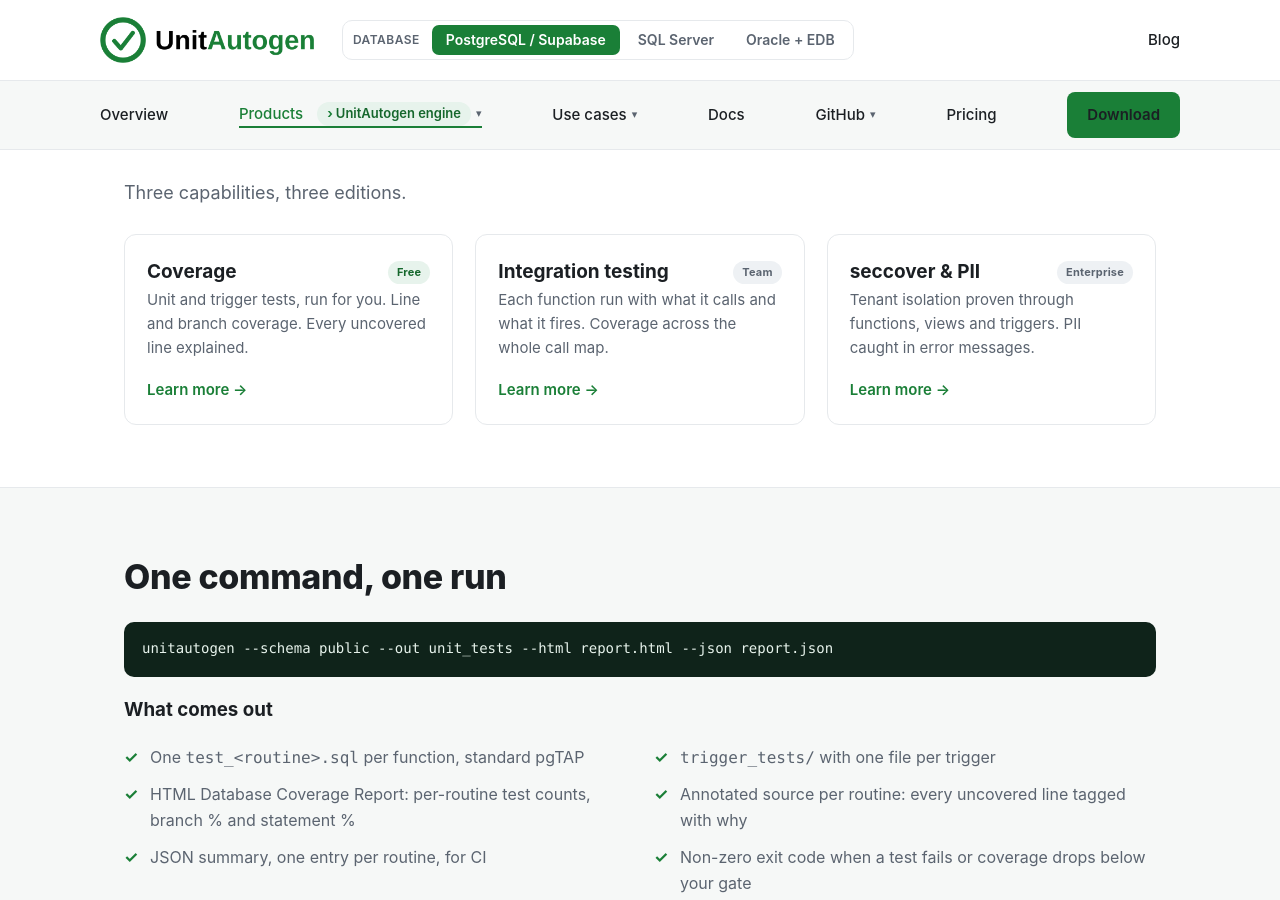
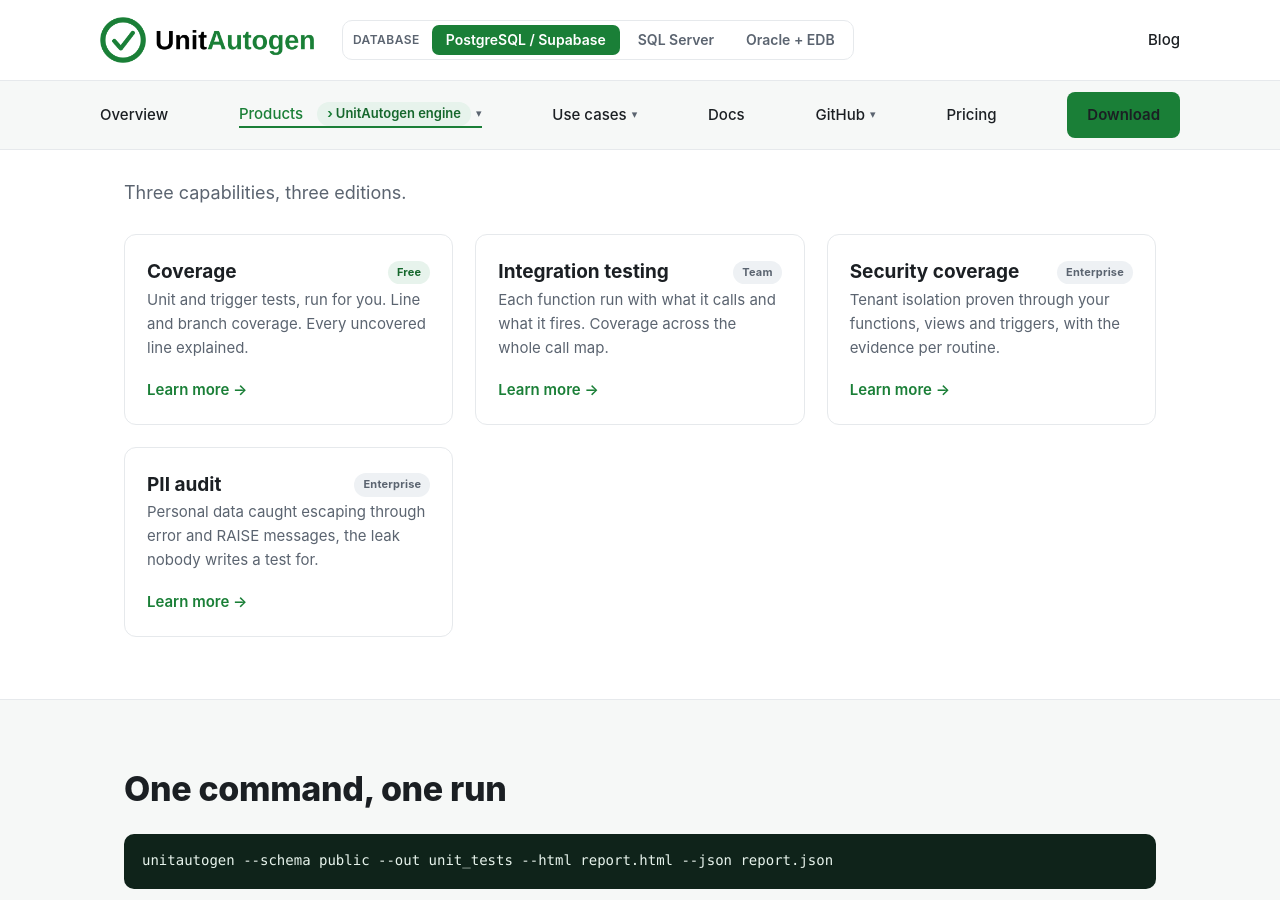
Before and after one commit to unitautogen/unitautogen.com, a Jekyll site: the page built from postgresql/unitautogen/index.html, in a window 1280 px wide and 900 px high, scrolled down 1682 px. Built offline with Jekyll 4.4.1, drawn with Linux system fonts in a browser that asks for light colours.

Commit message:
Split seccover and PII into two capability pages, same Enterprise edition

```diff
--- a/_data/catalog.yml
+++ b/_data/catalog.yml
@@ -290,12 +290,20 @@
             edition: "Team"
             edition_kind: "soon"
             blurb: "Each function run with what it calls and what it fires. Coverage across the whole call map."
-          - name: "seccover & PII"
+          - name: "Security coverage"
+            short: "Security coverage"
             slug: "seccover"
             url: "/postgresql/unitautogen/seccover/"
             edition: "Enterprise"
             edition_kind: "soon"
-            blurb: "Tenant isolation proven through functions, views and triggers. PII caught in error messages."
+            blurb: "Tenant isolation proven through your functions, views and triggers, with the evidence per routine."
+          - name: "PII audit"
+            short: "PII audit"
+            slug: "pii"
+            url: "/postgresql/unitautogen/pii/"
+            edition: "Enterprise"
+            edition_kind: "soon"
+            blurb: "Personal data caught escaping through error and RAISE messages, the leak nobody writes a test for."
         get_started_url: "/postgresql/unitautogen/get-started/"
         footer_left: "(c) 2026 UnitAutogen - PostgreSQL engine"
       - name: "rlsautotest"
--- a/postgresql/unitautogen/get-started/index.html
+++ b/postgresql/unitautogen/get-started/index.html
@@ -17,8 +17,10 @@
     href: "/postgresql/unitautogen/coverage/"
   - label: "Integration"
     href: "/postgresql/unitautogen/integration/"
-  - label: "seccover & PII"
+  - label: "Security coverage"
     href: "/postgresql/unitautogen/seccover/"
+  - label: "PII audit"
+    href: "/postgresql/unitautogen/pii/"
   - label: "Get started"
     href: "/postgresql/unitautogen/get-started/"
 ---
--- /dev/null
+++ b/postgresql/unitautogen/pii/index.html
@@ -0,0 +1,74 @@
+---
+layout: default
+db: postgresql
+product: unitautogen
+title: "PII audit - UnitAutogen for PostgreSQL"
+description: "The --pii pass exercises every error and RAISE path in your functions and inspects the output for personal data, catching PII that leaks through error messages - the leak nobody writes a test for. Enterprise edition, runs on your side with no telemetry."
+og_title: "PII audit - catch personal data leaking through errors"
+og_description: "Every error and RAISE path exercised, its output inspected for personal data. Enterprise edition."
+body_class: page-product
+footer_left: "(c) 2026 UnitAutogen - PostgreSQL engine"
+footer_sep: "-"
+footer_links:
+  - label: "Overview"
+    href: "/postgresql/unitautogen/"
+  - label: "Coverage"
+    href: "/postgresql/unitautogen/coverage/"
+  - label: "Integration"
+    href: "/postgresql/unitautogen/integration/"
+  - label: "Security coverage"
+    href: "/postgresql/unitautogen/seccover/"
+  - label: "PII audit"
+    href: "/postgresql/unitautogen/pii/"
+  - label: "Get started"
+    href: "/postgresql/unitautogen/get-started/"
+---
+<a id="top"></a>
+<div class="hero wrap">
+  <div style="margin-bottom:16px"><span class="badge badge--soon" style="text-transform:none">Enterprise</span></div>
+  <h1>Catch personal data<br><span class="hl">leaking through errors</span>.</h1>
+  <p class="sub">An error message that echoes a row can expose the very data your access rules protect. The <code>--pii</code> pass looks where nobody writes a test.</p>
+  <ul class="honest hero-points">
+    <li>Every error and RAISE path exercised</li>
+    <li>Output inspected for personal data</li>
+    <li>Findings in their own report, with JSON alongside</li>
+    <li>Runs on your side, no telemetry</li>
+  </ul>
+  <div class="cta">
+    <a class="btn" href="mailto:licensing@unitautogen.com?subject=UnitAutogen%20for%20PostgreSQL%20-%20Enterprise%20licence">Email licensing@unitautogen.com</a>
+    <a class="btn ghost" href="{{ '/postgresql/unitautogen/' | relative_url }}">Back to overview</a>
+  </div>
+</div>
+
+<section class="soft">
+  <div class="wrap">
+    <div class="grid">
+      <img src="{{ '/assets/pg-pii-report.png' | relative_url }}" alt="PII audit report listing personal data found in error and RAISE output">
+      <div>
+        <h3 style="margin:0 0 8px">The PII audit report</h3>
+        <ul class="honest">
+          <li>Each finding: the routine, the path, and the personal data it exposed</li>
+          <li>Written to <code>&lt;out&gt;/sec_tests/pii_audit/pii_report.html</code></li>
+          <li><code>pii_findings.json</code> alongside, for CI</li>
+          <li>Run it with <code>--pii</code> next to your security coverage run</li>
+        </ul>
+      </div>
+    </div>
+  </div>
+</section>
+
+<section>
+  <div class="wrap">
+    <h2>Why it is its own check</h2>
+    <ul class="honest cols2">
+      <li>Access control asks who can reach a row; this asks what the code says back</li>
+      <li>A leak here needs no multi-tenancy: one customer's data in an error is still exposure</li>
+      <li>Maps to data-minimisation, distinct from the access controls seccover covers</li>
+      <li>The one leak conventional tests never assert on</li>
+    </ul>
+    <div class="cta" style="justify-content:flex-start;margin-top:22px">
+      <a class="btn ghost" href="{{ '/postgresql/unitautogen/seccover/' | relative_url }}">Security coverage &rarr;</a>
+      <a class="btn ghost" href="{{ '/use-cases/compliance-evidence/' | relative_url }}">Compliance evidence</a>
+    </div>
+  </div>
+</section>
--- a/postgresql/unitautogen/seccover/index.html
+++ b/postgresql/unitautogen/seccover/index.html
@@ -2,11 +2,10 @@
 layout: default
 db: postgresql
 product: unitautogen
-title: "seccover & PII - UnitAutogen for PostgreSQL"
-description: "seccover exercises your functions, views and triggers as different tenants and reports, per routine, whether Row-Level Security and multi-tenant isolation are enforced or leaking, with the evidence. The --pii pass catches personal data escaping through error and RAISE messages. Part of the Enterprise edition."
-og_title: "seccover & PII - UnitAutogen for PostgreSQL"
-og_description: "Prove tenant isolation holds through functions, views and triggers, and catch PII leaked through error messages."
-og_image: "/assets/social-preview.png"
+title: "Security coverage - UnitAutogen for PostgreSQL"
+description: "seccover runs your functions, views and triggers as different tenants and reports, per routine, whether isolation is enforced or leaking - with the table, command and channel of any leak. Enterprise edition, runs on your side with no telemetry."
+og_title: "Security coverage - prove tenant isolation holds"
+og_description: "Isolation judged per routine through functions, views and triggers, with witnessed evidence. Enterprise edition."
 body_class: page-product
 footer_left: "(c) 2026 UnitAutogen - PostgreSQL engine"
 footer_sep: "-"
@@ -17,8 +16,10 @@
     href: "/postgresql/unitautogen/coverage/"
   - label: "Integration"
     href: "/postgresql/unitautogen/integration/"
-  - label: "seccover & PII"
+  - label: "Security coverage"
     href: "/postgresql/unitautogen/seccover/"
+  - label: "PII audit"
+    href: "/postgresql/unitautogen/pii/"
   - label: "Get started"
     href: "/postgresql/unitautogen/get-started/"
 ---
@@ -26,11 +27,11 @@
 <div class="hero wrap">
   <div style="margin-bottom:16px"><span class="badge badge--soon" style="text-transform:none">Enterprise</span></div>
   <h1>Prove your database<br><span class="hl">isolates tenants</span>.</h1>
-  <p class="sub">Functions, views and triggers run as different tenants. Verdict per routine.</p>
+  <p class="sub">Row-Level Security and function logic keep tenant A from seeing tenant B. seccover proves it stays true as the code keeps shipping.</p>
   <ul class="honest hero-points">
     <li>Enforced or leaking, per routine</li>
     <li>Evidence: which table, which command, which channel</li>
-    <li><code>--pii</code>: personal data escaping through error and RAISE messages</li>
+    <li>Functions, views and triggers, run as different tenants</li>
     <li>Runs on your side, no telemetry</li>
   </ul>
   <div class="cta">
@@ -38,6 +39,7 @@
     <a class="btn ghost" href="{{ '/postgresql/unitautogen/' | relative_url }}">Back to overview</a>
   </div>
 </div>
+
 <section>
   <div class="wrap">
     <div class="grid">
@@ -51,17 +53,6 @@
         </ul>
       </div>
       <img src="{{ '/assets/pg-seccover-report.png' | relative_url }}" alt="Security coverage report judging each function role by role">
-    </div>
-    <div class="grid" style="margin-top:28px">
-      <img src="{{ '/assets/pg-pii-report.png' | relative_url }}" alt="PII audit report listing personal data found in error and RAISE output">
-      <div>
-        <h3 style="margin:0 0 8px">The PII audit</h3>
-        <ul class="honest">
-          <li>Every error and RAISE path exercised</li>
-          <li>Output inspected for personal data</li>
-          <li>Findings in their own report, with JSON alongside</li>
-        </ul>
-      </div>
     </div>
   </div>
 </section>
@@ -78,6 +69,7 @@
       <li>A tool, never a certification or an audit service</li>
     </ul>
     <div class="cta" style="justify-content:flex-start;margin-top:22px">
+      <a class="btn ghost" href="{{ '/postgresql/unitautogen/pii/' | relative_url }}">PII audit &rarr;</a>
       <a class="btn ghost" href="{{ '/use-cases/tenant-isolation/' | relative_url }}">Tenant isolation</a>
       <a class="btn ghost" href="{{ '/use-cases/compliance-evidence/' | relative_url }}">Compliance evidence</a>
     </div>
```
